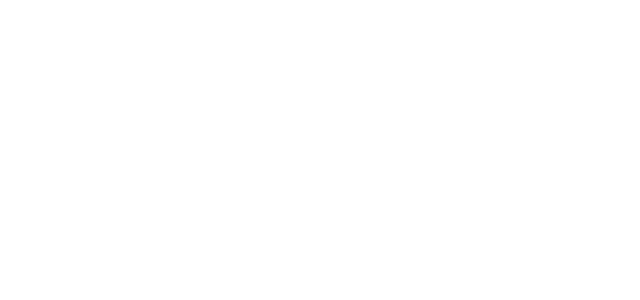
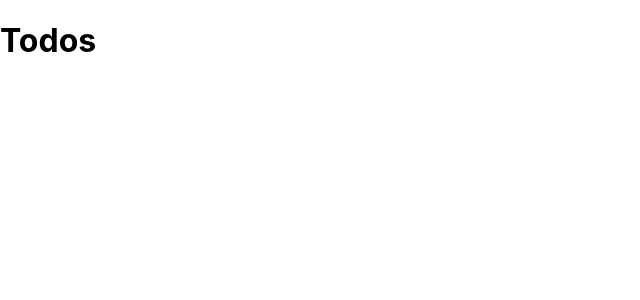
Before and after one commit to iamyusuf/react-todo-app, a React (Create React App) app: page / in a window 1280 px wide. Shown: the top 300 px of the page, without its empty margins (0-640 px from the left). Built offline with nearby package versions, Linux system fonts and the light colour scheme.

Commit message:
install styled-component

```diff
--- a/package.json
+++ b/package.json
@@ -9,6 +9,7 @@
     "react": "^18.2.0",
     "react-dom": "^18.2.0",
     "react-scripts": "5.0.1",
+    "styled-components": "^5.3.5",
     "web-vitals": "^2.1.4"
   },
   "scripts": {
--- a/src/App.js
+++ b/src/App.js
@@ -1,5 +1,7 @@
+import Todos from "./components/Todos";
+
 function App() {
-  return null;
+  return <Todos />;
 }
 
 export default App;
--- /dev/null
+++ b/src/components/Todos.js
@@ -0,0 +1,3 @@
+export default function Todos() {
+	return <h1>Todos</h1>
+}
```
Also changed, not shown: 1 other file (tests, documents, lock files or other folders).
